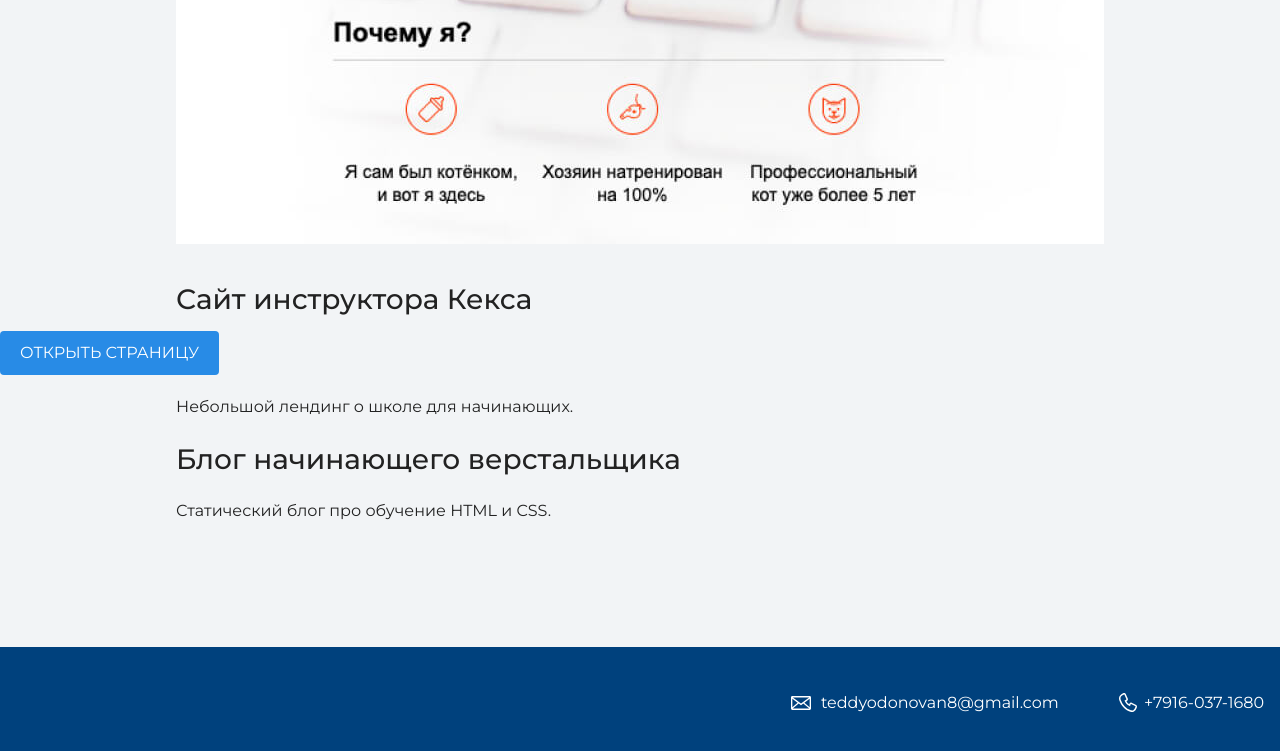
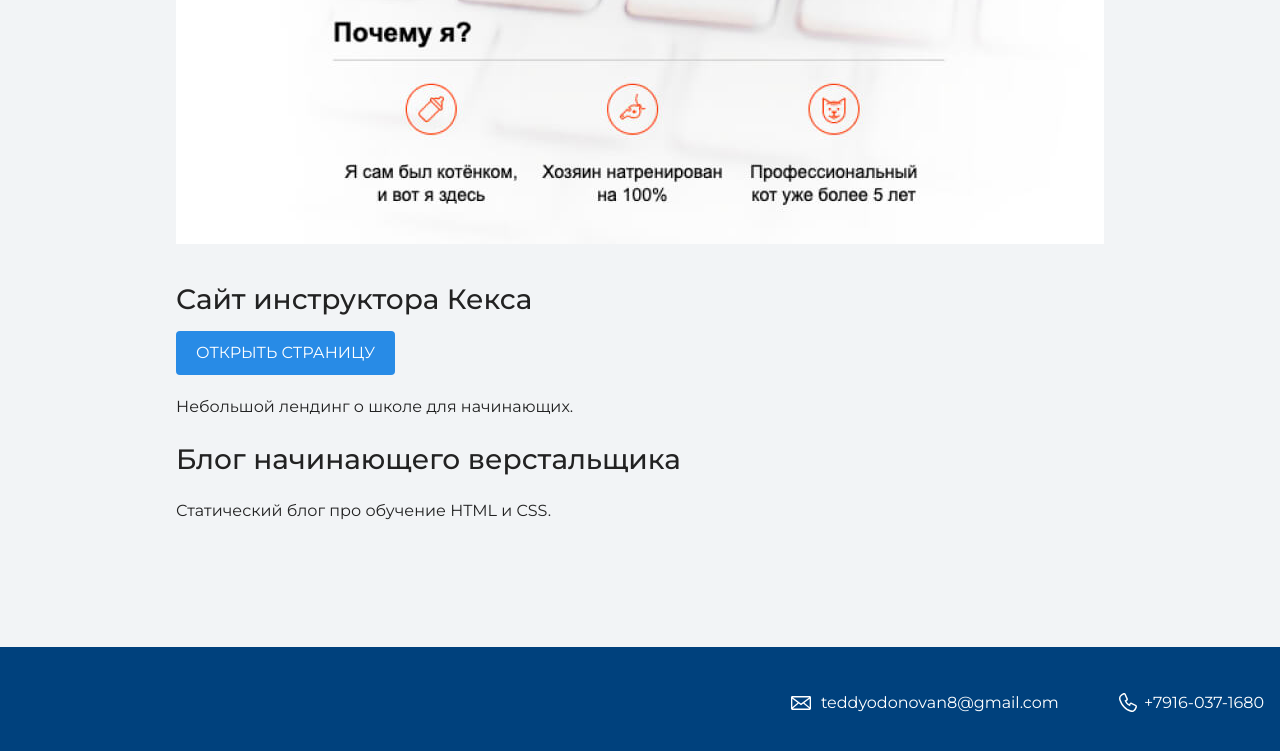
Before and after one commit to TeddyOdonovan/rezume_site, a plain HTML site: page index.html in a window 1280 px wide. Shown: the part 2563-3314 px from the top of the page. Drawn offline with nearby package versions, Linux system fonts and the light colour scheme.

Commit message:
fixed button

```diff
--- a/index.html
+++ b/index.html
@@ -40,7 +40,7 @@
             <img src="files/project.jpg" width="928" height="536" alt="Cайт инструктора Кекса">
           </figure>
      <div class="container"> <h3>Сайт инструктора Кекса</h3></div>
-        <a class="button" href="source/project/index.html">Открыть страницу</a>
+        <div class="container"> <a class="button" href="source/project/index.html">Открыть страницу</a> </div>
 
      <div class="container"> <p>Небольшой лендинг о школе для начинающих.</p></div>
 
```
